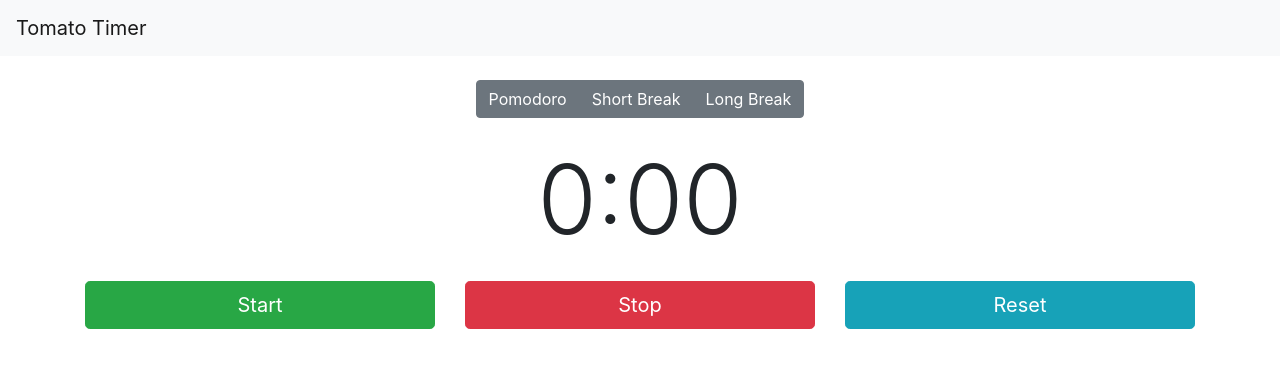
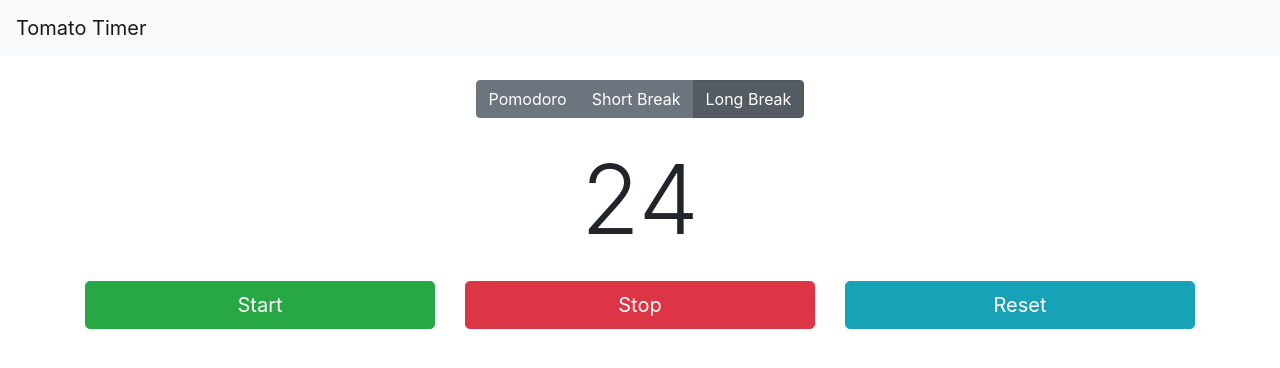
Before and after one commit to archiewald/tomato-timer, a React (Create React App) app: page / in a window 1280 px wide. Shown: the top 368 px of the page. Built offline with nearby package versions, Linux system fonts and the light colour scheme.

Commit message:
restructure the app, make setMode work

```diff
--- a/package.json
+++ b/package.json
@@ -9,7 +9,8 @@
     "react": "^16.2.0",
     "react-dom": "^16.2.0",
     "react-redux": "^5.0.7",
-    "react-scripts": "1.1.1"
+    "react-scripts": "1.1.1",
+    "redux": "^3.7.2"
   },
   "scripts": {
     "build-css": "node-sass-chokidar --include-path ./src --include-path ./node_modules src/ -o src/",
--- a/src/App.js
+++ b/src/App.js
@@ -1,16 +1,18 @@
 import React, { Component } from 'react';
-import { TopBar } from './TopBar';
-import { ModePanel } from './ModePanel';
-import { Timer } from './Timer';
-import { ControlPanel } from './ControlPanel';
+
+import ModePanelContainer from './containers/ModePanelContainer';
+
+import { TopBar } from './components/TopBar';
+import { Timer } from './components/Timer';
+import { ControlPanel } from './components/ControlPanel';
 
 class App extends Component {
   render() {
     return (
       <div>
         <TopBar/>
-        <ModePanel/>
-        <Timer/>
+        <ModePanelContainer />
+        <Timer time={24}/>
         <ControlPanel/>
       </div>
     );
--- a/src/ControlPanel.jsx
+++ /dev/null
@@ -1,23 +0,0 @@
-import React from 'react';
-
-export const ControlPanel = () => (
-    <div className="container my-4">
-        <div className="row">
-            <div className="col-sm">
-                <button type="button" className="btn btn-success btn-lg btn-block">
-                    Start
-                </button>
-            </div>
-            <div className="col-sm">
-                <button type="button" className="btn btn-danger btn-lg btn-block">
-                    Stop
-                </button>
-            </div>
-            <div className="col-sm">
-                <button type="button" className="btn btn-info btn-lg btn-block">
-                    Reset
-                </button>
-            </div>
-        </div>
-    </div>
-)
--- a/src/ModePanel.jsx
+++ /dev/null
@@ -1,17 +0,0 @@
-import React from 'react';
-
-export const ModePanel = () => (
-    <div className="container my-4 text-center">
-        <div className="btn-group" role="group">
-            <button type="button" className="btn btn-secondary btn">
-                Pomodoro
-            </button>
-            <button type="button" className="btn btn-secondary btn">
-                Short Break
-            </button>
-            <button type="button" className="btn btn-secondary btn">
-                Long Break
-            </button>
-        </div>
-    </div>
-)
--- /dev/null
+++ b/src/actions/index.js
@@ -0,0 +1,11 @@
+export const SET_MODE = "SET_MODE";
+
+export const Modes = {
+    POMODORO: "POMODORO",
+    SHORT_BREAK: "SHORT_BREAK",
+    LONG_BREAK: "LONG_BREAK",
+}
+
+export function setMode(mode){
+    return {type: SET_MODE, mode}
+}
--- /dev/null
+++ b/src/components/ControlPanel.jsx
@@ -0,0 +1,32 @@
+import React from 'react';
+
+export const ControlPanel = (onClick) => (
+    <div className="container my-4">
+        <div className="row">
+            <div className="col-sm">
+                <button
+                    type="button"
+                    className="btn btn-success btn-lg btn-block"
+                    onClick={onClick}>
+                    Start
+                </button>
+            </div>
+            <div className="col-sm">
+                <button
+                    type="button"
+                    className="btn btn-danger btn-lg btn-block"
+                    onClick={onClick}>
+                    Stop
+                </button>
+            </div>
+            <div className="col-sm">
+                <button
+                    type="button"
+                    className="btn btn-info btn-lg btn-block"
+                    onClick={onClick}>
+                    Reset
+                </button>
+            </div>
+        </div>
+    </div>
+)
--- /dev/null
+++ b/src/components/ModePanel.jsx
@@ -0,0 +1,26 @@
+import React from 'react';
+
+export const ModePanel = ({mode, setMode}) => (
+    <div className="container my-4 text-center">
+        <div className="btn-group" role="group">
+            <button
+                type="button"
+                className={`btn btn-secondary btn ${mode==="POMODORO" ? "active" : ""}`}
+                onClick={() => setMode("POMODORO")}>
+                Pomodoro
+            </button>
+            <button
+                type="button"
+                className={`btn btn-secondary btn ${mode==="SHORT_BREAK" ? "active" : ""}`}
+                onClick={() => setMode("SHORT_BREAK")}>
+                Short Break
+            </button>
+            <button
+                type="button"
+                className={`btn btn-secondary btn ${mode==="LONG_BREAK" ? "active" : ""}`}
+                onClick={() => setMode("LONG_BREAK")}>
+                Long Break
+            </button>
+        </div>
+    </div>
+)
--- a/src/Timer.jsx
+++ b/src/components/Timer.jsx
@@ -1,9 +1,9 @@
 import React from 'react';
 
-export const Timer = () => (
+export const Timer = ({time}) => (
     <div className="container">
         <p className="text-center display-1 my-4">
-            0:00
+            {time}
         </p>
     </div>
 )
--- /dev/null
+++ b/src/containers/ModePanelContainer.jsx
@@ -0,0 +1,22 @@
+import { connect } from "react-redux";
+import { setMode } from '../actions'
+import { ModePanel } from '../components/ModePanel';
+
+const mapStateToProps = (state) => {
+  return {
+    mode: state.mode
+  }
+}
+
+const mapDispatchToProps = (dispatch) => {
+  return {
+    setMode: mode => {
+      dispatch(setMode(mode))
+    }
+  }
+}
+
+export default connect(
+  mapStateToProps,
+  mapDispatchToProps
+)(ModePanel);
--- a/src/index.js
+++ b/src/index.js
@@ -1,6 +1,37 @@
 import React from 'react';
 import ReactDOM from 'react-dom';
-import App from './App';
+import { createStore } from 'redux';
+import { Provider } from 'react-redux'
+
+import {setMode} from './actions'
+
 import './styles/index.css'
 
-ReactDOM.render(<App />, document.getElementById('root'));
+//import { setMode } from './actions'
+import App from './App';
+import tomatoTimerApp from './reducers'
+
+let store = createStore(tomatoTimerApp);
+
+// Log the initial state
+console.log(store.getState())
+
+// Every time the state changes, log it
+// Note that subscribe() returns a function for unregistering the listener
+const unsubscribe = store.subscribe(() =>
+  console.log(store.getState())
+)
+
+// Dispatch some actions
+ store.dispatch(setMode("LONG_BREAK"));
+// store.dispatch(setMode("SHORT_BREAK"));
+// store.dispatch(setMode("POMODORO"));
+//
+// Stop listening to state updates
+//unsubscribe()
+
+ReactDOM.render(
+    <Provider store={store}>
+        <App />
+    </Provider>,
+document.getElementById('root'));
--- /dev/null
+++ b/src/reducers/index.js
@@ -0,0 +1,23 @@
+import { combineReducers } from 'redux'
+
+import {Modes, SET_MODE} from '../actions/index'
+
+const {POMODORO} = Modes;
+
+function mode(state = POMODORO, action) {
+    switch (action.type) {
+        case SET_MODE: {
+            //to do: rewrite with spread operator
+            return action.mode
+        }
+        default: {
+            return state
+        }
+    }
+}
+
+const tomatoTimerApp = combineReducers({
+    mode,
+})
+
+export default tomatoTimerApp;
```
Also changed, not shown: src/components/TopBar.jsx (renamed from src/TopBar.jsx), 2 other files (tests, documents, lock files or other folders).
